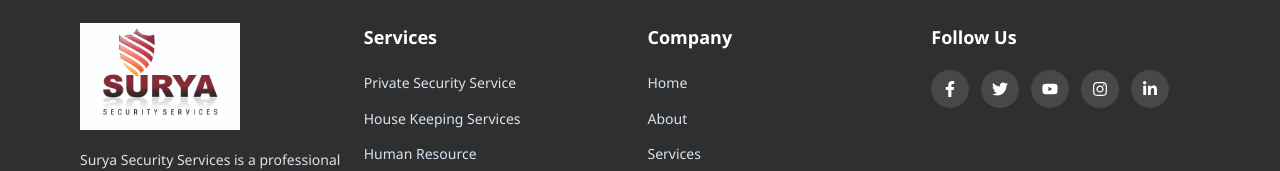
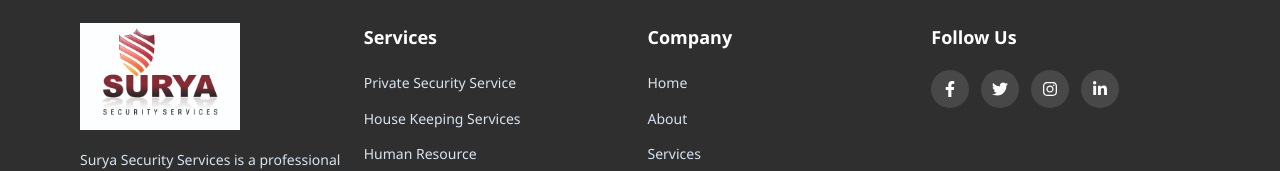
Before and after one commit to mukulsingh2390/surya, a React (Vite) app: page / in a window 1280 px wide. Shown: the part 6111-6282 px from the top of the page. Built offline with nearby package versions, Linux system fonts and the light colour scheme.

Commit message:
updated contact page

```diff
--- a/src/components/Footer.jsx
+++ b/src/components/Footer.jsx
@@ -56,14 +56,11 @@
         <div className="footer-social">
           <h4>Follow Us</h4>
           <div className="social-icons">
-            <a href="https://facebook.com" target="_blank" rel="noopener noreferrer">
+            <a href="https://www.facebook.com/share/1AjSMEjfXZ/?mibextid=wwXIfr" target="_blank" rel="noopener noreferrer">
               <FaFacebookF />
             </a>
             <a href="https://twitter.com" target="_blank" rel="noopener noreferrer">
               <FaTwitter />
-            </a>
-            <a href="https://youtube.com" target="_blank" rel="noopener noreferrer">
-              <FaYoutube />
             </a>
             <a href="https://instagram.com" target="_blank" rel="noopener noreferrer">
               <FaInstagram />
```
